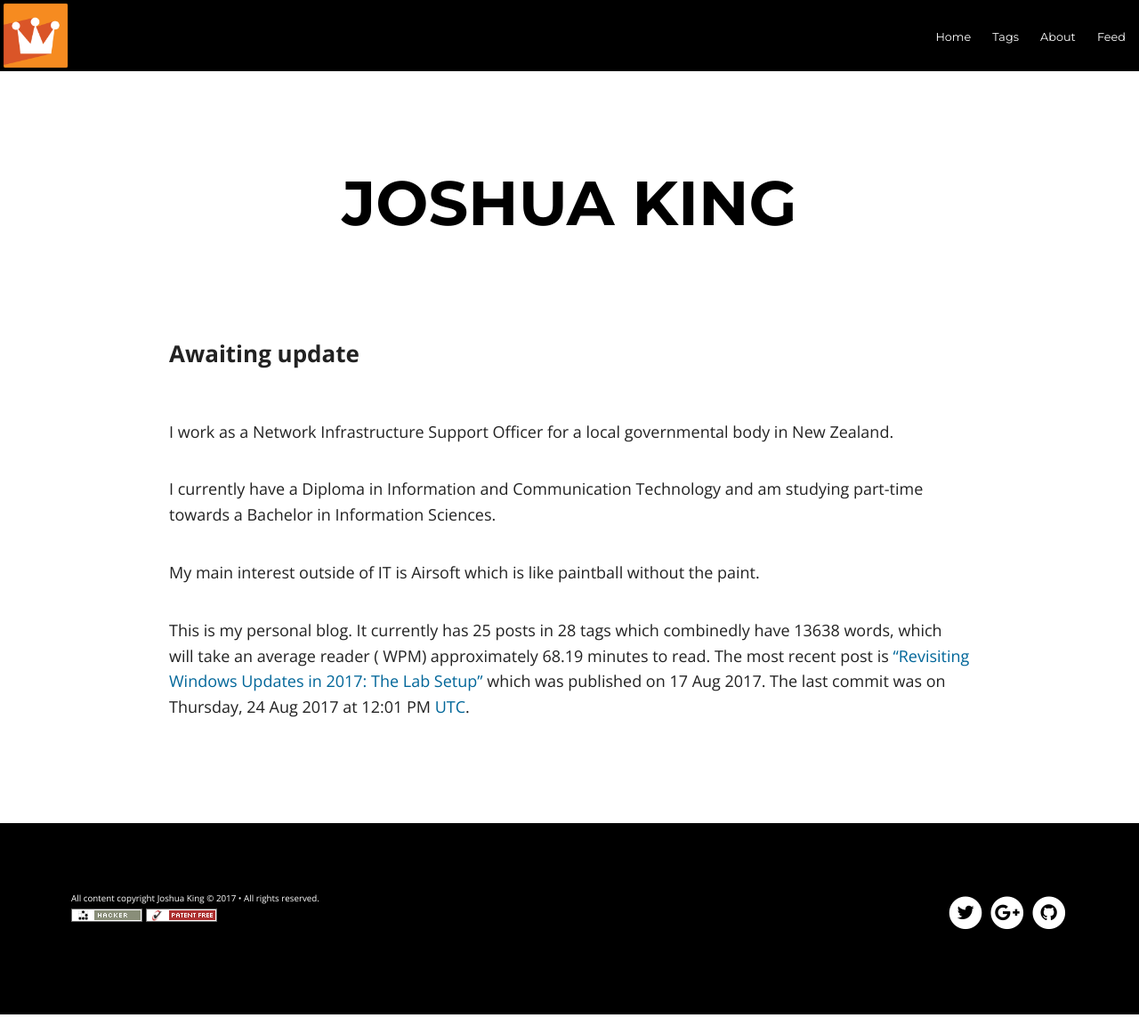
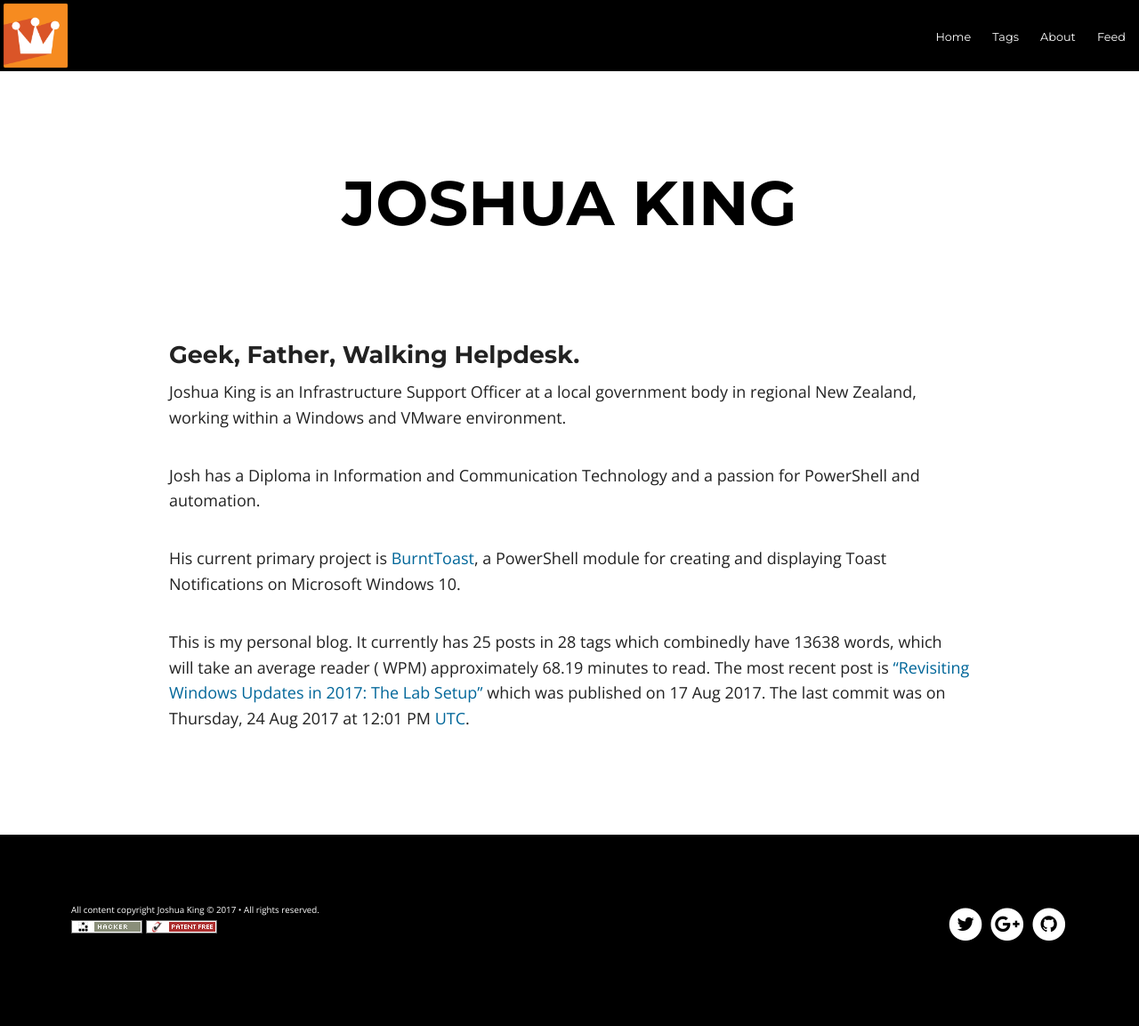
Before and after one commit to Windos/windos.github.io, a Jekyll site: the page built from about.md, in a window 1280 px wide. Shown: the whole page at 89% size. Built offline with Jekyll 4.4.1, drawn with Linux system fonts in a browser that asks for light colours; nearby versions of some CDN libraries.

Commit message:
Update about.md

```diff
--- a/about.md
+++ b/about.md
@@ -21,12 +21,12 @@ chart: true
     {% endif %}
 {% endfor %}
 
-**Awaiting update**
+### Geek, Father, Walking Helpdesk.
 
-I work as a Network Infrastructure Support Officer for a local governmental body in New Zealand.
+Joshua King is an Infrastructure Support Officer at a local government body in regional New Zealand, working within a Windows and VMware environment.
 
-I currently have a Diploma in Information and Communication Technology and am studying part-time towards a Bachelor in Information Sciences.
+Josh has a Diploma in Information and Communication Technology and a passion for PowerShell and automation.
 
-My main interest outside of IT is Airsoft which is like paintball without the paint.
+His current primary project is [BurntToast](https://github.com/Windos/BurntToast), a PowerShell module for creating and displaying Toast Notifications on Microsoft Windows 10.
 
 This is my personal blog. It currently has {{ site.posts | size }} posts in {{ site.tags | size }} tags which combinedly have {{ total_words }} words, which will take an average reader ({{ site.wpm }} WPM) approximately <span class="time">{{ total_readtime }}</span> minutes to read. {% if featuredcount != 0 %}There are <a href="{{ site.url }}/featured">{{ featuredcount }} featured posts</a>, you should definitely check those out.{% endif %} The most recent post is {% for post in site.posts limit:1 %}{% if post.description %}<a href="{{ site.url }}{{ post.url }}" title="{{ post.description }}">"{{ post.title }}"</a>{% else %}<a href="{{ site.url }}{{ post.url }}" title="{{ post.description }}" title="Read more about {{ post.title }}">"{{ post.title }}"</a>{% endif %}{% endfor %} which was published on {% for post in site.posts limit:1 %}{% assign modifiedtime = post.modified | date: "%Y%m%d" %}{% assign posttime = post.date | date: "%Y%m%d" %}<time datetime="{{ post.date | date_to_xmlschema }}" class="post-time">{{ post.date | date: "%d %b %Y" }}</time>{% if post.modified %}{% if modifiedtime != posttime %} and last modified on <time datetime="{{ post.modified | date: "%Y-%m-%d" }}" itemprop="dateModified">{{ post.modified | date: "%d %b %Y" }}</time>{% endif %}{% endif %}{% endfor %}. The last commit was on {{ site.time | date: "%A, %d %b %Y" }} at {{ site.time | date: "%I:%M %p" }} [UTC](http://en.wikipedia.org/wiki/Coordinated_Universal_Time "Temps Universel Coordonné").
```
